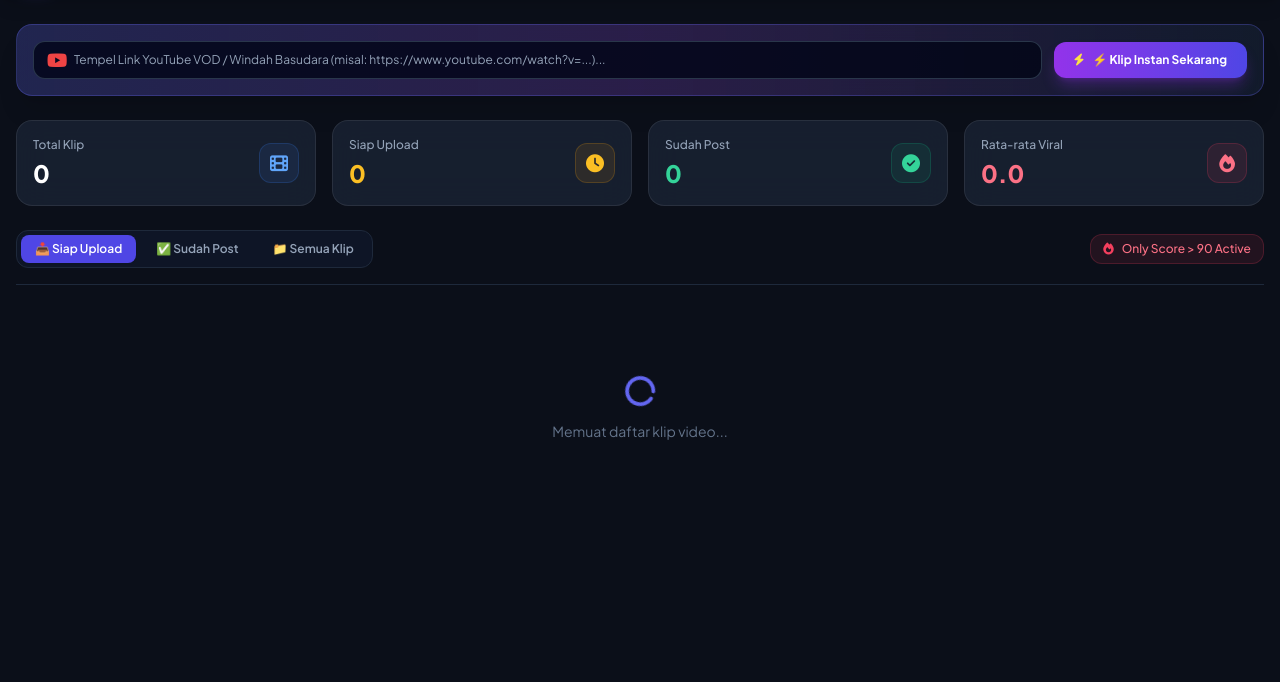
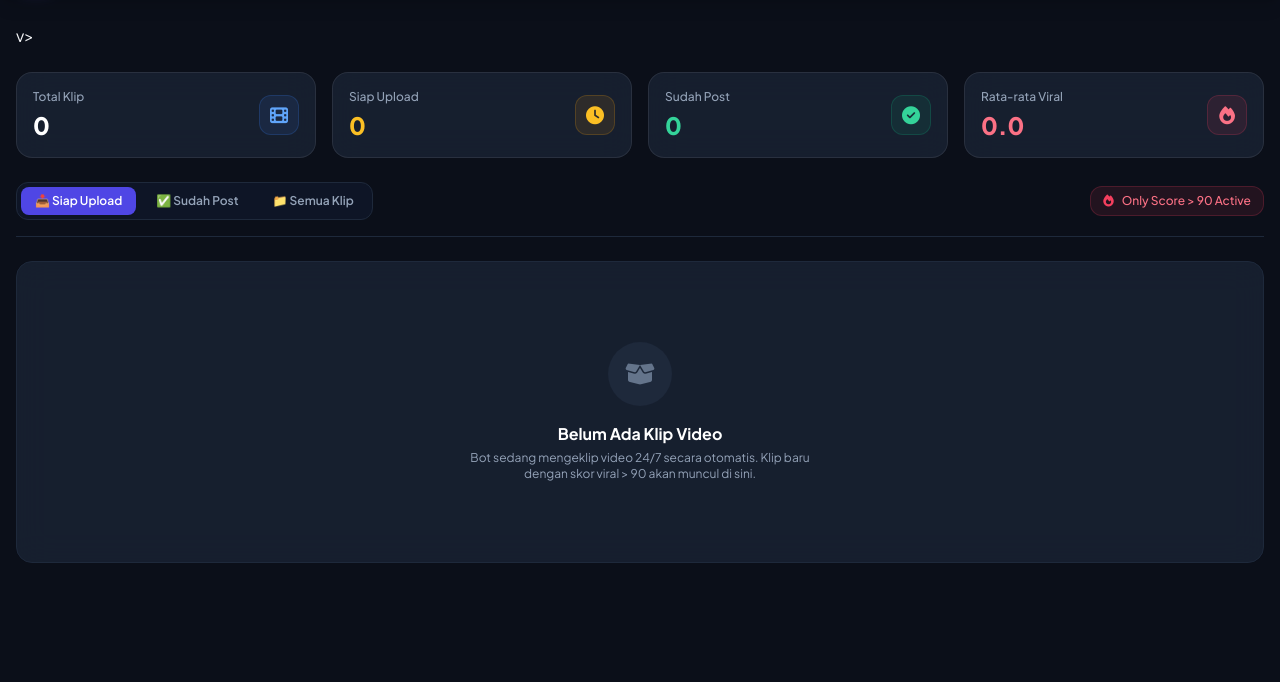
Before and after one commit to Arroychaan/ai-clipper-bot, a FastAPI app: page / in a window 1280 px wide. Shown: the part 69-751 px from the top of the page. Run offline with FastAPI, Linux system fonts and the light colour scheme; data comes from the database, SQL or seed files in the repository; data that the repository does not hold is empty; some libraries are stand-ins or nearby versions.

Commit message:
feat: implement 9-podcast channel auto mode, Windah manual URL input mode (auto-scan stopped), and mode confirmation modal

```diff
--- a/dashboard/templates/index.html
+++ b/dashboard/templates/index.html
@@ -103,11 +103,11 @@
       <div class="flex items-center space-x-2">
         <!-- MODE TOGGLE SWITCHER -->
         <div class="flex items-center space-x-1 bg-slate-900/90 p-1 rounded-xl border border-slate-700/80 shadow-inner">
-          <button id="modePodcastBtn" onclick="switchBotMode('PODCAST')" class="px-3 py-1 rounded-lg text-xs font-bold transition-all bg-indigo-600 text-white shadow-md flex items-center gap-1">
+          <button id="modePodcastBtn" onclick="requestSwitchMode('PODCAST')" class="px-3 py-1 rounded-lg text-xs font-bold transition-all bg-indigo-600 text-white shadow-md flex items-center gap-1">
             <i class="fa-solid fa-podcast text-indigo-200"></i>
             <span>Podcast</span>
           </button>
-          <button id="modeWindahBtn" onclick="switchBotMode('WINDAH')" class="px-3 py-1 rounded-lg text-xs font-bold text-slate-400 hover:text-white transition-all flex items-center gap-1">
+          <button id="modeWindahBtn" onclick="requestSwitchMode('WINDAH')" class="px-3 py-1 rounded-lg text-xs font-bold text-slate-400 hover:text-white transition-all flex items-center gap-1">
             <i class="fa-solid fa-gamepad text-purple-400"></i>
             <span>Windah</span>
           </button>
@@ -117,13 +117,16 @@
             var cachedMode = localStorage.getItem('bot_mode') || 'PODCAST';
             var pBtn = document.getElementById('modePodcastBtn');
             var wBtn = document.getElementById('modeWindahBtn');
+            var urlBar = document.getElementById('customUrlBarContainer');
             if (pBtn && wBtn) {
               if (cachedMode === 'WINDAH') {
                 wBtn.className = 'px-3 py-1 rounded-lg text-xs font-extrabold transition-all bg-purple-600 text-white shadow-md flex items-center gap-1 ring-2 ring-purple-500/50';
                 pBtn.className = 'px-3 py-1 rounded-lg text-xs font-bold text-slate-400 hover:text-white transition-all flex items-center gap-1';
+                if (urlBar) urlBar.classList.remove('hidden');
               } else {
                 pBtn.className = 'px-3 py-1 rounded-lg text-xs font-extrabold transition-all bg-indigo-600 text-white shadow-md flex items-center gap-1 ring-2 ring-indigo-500/50';
                 wBtn.className = 'px-3 py-1 rounded-lg text-xs font-bold text-slate-400 hover:text-white transition-all flex items-center gap-1';
+                if (urlBar) urlBar.classList.add('hidden');
               }
             }
           })();
@@ -140,25 +143,24 @@
     </div>
   </nav>
 
-
-
   <!-- MAIN CONTAINER -->
   <main class="max-w-7xl mx-auto px-4 pt-6 flex-1 w-full space-y-6">
 
-    <!-- WAYIN AI INSTANT YOUTUBE URL CLIPPER BAR -->
-    <div class="glass-card p-4 rounded-2xl border border-indigo-500/30 bg-gradient-to-r from-indigo-900/40 via-purple-900/30 to-slate-900/60 shadow-xl">
+    <!-- WAYIN AI INSTANT YOUTUBE URL CLIPPER BAR (WINDAH GAMING MANUAL MODE ONLY) -->
+    <div id="customUrlBarContainer" class="hidden glass-card p-4 rounded-2xl border border-indigo-500/30 bg-gradient-to-r from-indigo-900/40 via-purple-900/30 to-slate-900/60 shadow-xl">
       <div class="flex flex-col md:flex-row items-center gap-3">
         <div class="flex-1 w-full relative">
           <i class="fa-brands fa-youtube text-red-500 text-lg absolute left-3.5 top-1/2 -translate-y-1/2"></i>
-          <input type="text" id="customYoutubeUrl" placeholder="Tempel Link YouTube VOD / Windah Basudara (misal: https://www.youtube.com/watch?v=...)..."
+          <input type="text" id="customYoutubeUrl" placeholder="Tempel Link YouTube VOD Windah Basudara (misal: https://www.youtube.com/watch?v=...)..."
                  class="w-full bg-slate-950/80 border border-slate-700/80 rounded-xl pl-10 pr-4 py-2.5 text-xs text-white placeholder-slate-400 focus:outline-none focus:border-purple-500 focus:ring-1 focus:ring-purple-500/50 transition-all">
         </div>
         <button onclick="submitCustomUrlClip()" id="customUrlBtn" class="w-full md:w-auto px-5 py-2.5 rounded-xl bg-gradient-to-r from-purple-600 to-indigo-600 hover:from-purple-500 hover:to-indigo-500 text-white text-xs font-bold flex items-center justify-center gap-2 shadow-lg shadow-purple-600/30 transition-all shrink-0">
           <i class="fa-solid fa-bolt text-yellow-300"></i>
-          <span>⚡ Klip Instan Sekarang</span>
+          <span>⚡ Klip Instan Windah</span>
         </button>
       </div>
     </div>
+v>
 
     <!-- STATS SUMMARY CARDS -->
     <div class="grid grid-cols-2 md:grid-cols-4 gap-4">
@@ -289,17 +291,44 @@
       }
     }
 
+    function requestSwitchMode(targetMode) {
+      const currentMode = localStorage.getItem('bot_mode') || 'PODCAST';
+      if (targetMode === currentMode) return;
+
+      pendingTargetMode = targetMode;
+      const modalText = targetMode === 'WINDAH'
+        ? 'Mode Windah Gaming akan diaktifkan. Mode 1 Auto-Scan dihentikan. Anda dapat menempelkan link YouTube Windah Basudara secara manual pada formulir yang muncul.'
+        : 'Mode Podcast akan diaktifkan. Pemindaian otomatis 24/7 untuk 9 channel podcast akan dimulai secara otomatis.';
+
+      document.getElementById('modeModalText').innerText = modalText;
+      document.getElementById('modeModal').classList.remove('hidden');
+    }
+
+    function closeModeModal() {
+      pendingTargetMode = null;
+      document.getElementById('modeModal').classList.add('hidden');
+    }
+
+    async function proceedSwitchMode() {
+      if (!pendingTargetMode) return;
+      const targetMode = pendingTargetMode;
+      closeModeModal();
+      await switchBotMode(targetMode);
+    }
+
     function updateModeUI(activeMode) {
       try { localStorage.setItem('bot_mode', activeMode); } catch(e){}
       const pBtn = document.getElementById('modePodcastBtn');
       const wBtn = document.getElementById('modeWindahBtn');
-      if (!pBtn || !wBtn) return;
+      const urlBar = document.getElementById('customUrlBarContainer');
       if (activeMode === 'WINDAH') {
-        wBtn.className = 'px-3 py-1 rounded-lg text-xs font-extrabold transition-all bg-purple-600 text-white shadow-md flex items-center gap-1 ring-2 ring-purple-500/50';
-        pBtn.className = 'px-3 py-1 rounded-lg text-xs font-bold text-slate-400 hover:text-white transition-all flex items-center gap-1';
+        if (wBtn) wBtn.className = 'px-3 py-1 rounded-lg text-xs font-extrabold transition-all bg-purple-600 text-white shadow-md flex items-center gap-1 ring-2 ring-purple-500/50';
+        if (pBtn) pBtn.className = 'px-3 py-1 rounded-lg text-xs font-bold text-slate-400 hover:text-white transition-all flex items-center gap-1';
+        if (urlBar) urlBar.classList.remove('hidden');
       } else {
-        pBtn.className = 'px-3 py-1 rounded-lg text-xs font-extrabold transition-all bg-indigo-600 text-white shadow-md flex items-center gap-1 ring-2 ring-indigo-500/50';
-        wBtn.className = 'px-3 py-1 rounded-lg text-xs font-bold text-slate-400 hover:text-white transition-all flex items-center gap-1';
+        if (pBtn) pBtn.className = 'px-3 py-1 rounded-lg text-xs font-extrabold transition-all bg-indigo-600 text-white shadow-md flex items-center gap-1 ring-2 ring-indigo-500/50';
+        if (wBtn) wBtn.className = 'px-3 py-1 rounded-lg text-xs font-bold text-slate-400 hover:text-white transition-all flex items-center gap-1';
+        if (urlBar) urlBar.classList.add('hidden');
       }
     }
 
@@ -316,11 +345,16 @@
           updateModeUI(data.mode);
           showToast(
             data.mode === 'WINDAH'
-              ? '🎮 Bot Aktif: Mode Windah Gaming (Split-Screen 24/7)'
-              : '🎙️ Bot Aktif: Mode Podcast (Raditya Dika, HAS Creative, Agak Laen)',
+              ? '🎮 Bot Aktif: Mode Windah Gaming (Manual Input Link)'
+              : '🎙️ Bot Aktif: Mode Podcast Auto 24/7 (9 Channel)',
             'success'
           );
         }
+      } catch (e) {
+        showToast('Gagal mengubah mode bot', 'error');
+      }
+    }
+
     async function submitCustomUrlClip() {
       const inputEl = document.getElementById('customYoutubeUrl');
       const btnEl = document.getElementById('customUrlBtn');
@@ -598,5 +632,28 @@
     // Initial Load
     document.addEventListener('DOMContentLoaded', loadDashboard);
   </script>
+
+  <!-- MODE SWITCH CONFIRMATION MODAL -->
+  <div id="modeModal" class="hidden fixed inset-0 z-50 flex items-center justify-center bg-slate-950/80 backdrop-blur-sm p-4 animate-fade-in">
+    <div class="glass-card max-w-md w-full p-6 rounded-2xl border border-slate-700 shadow-2xl space-y-4 text-center">
+      <div class="w-12 h-12 mx-auto rounded-full bg-purple-500/20 text-purple-400 flex items-center justify-center text-xl border border-purple-500/30">
+        <i id="modeModalIcon" class="fa-solid fa-triangle-exclamation"></i>
+      </div>
+      <div>
+        <h3 class="text-base font-bold text-white">Konfirmasi Perubahan Mode</h3>
+        <p id="modeModalText" class="text-xs text-slate-300 mt-2 leading-relaxed">
+          Apakah Anda yakin ingin mengubah mode sakelar?
+        </p>
+      </div>
+      <div class="flex items-center justify-center space-x-3 pt-2">
+        <button onclick="closeModeModal()" class="px-4 py-2 rounded-xl bg-slate-800 hover:bg-slate-700 text-slate-300 text-xs font-semibold border border-slate-700 transition-all">
+          Batal
+        </button>
+        <button id="modeModalConfirmBtn" onclick="proceedSwitchMode()" class="px-5 py-2 rounded-xl bg-purple-600 hover:bg-purple-500 text-white text-xs font-bold shadow-lg shadow-purple-600/30 transition-all">
+          Ya, Ubah Mode
+        </button>
+      </div>
+    </div>
+  </div>
 </body>
 </html>
```
Also changed, not shown: config.py (+14 -1 lines), core/db_manager.py (+41 -0 lines), main.py (+9 -7 lines).
